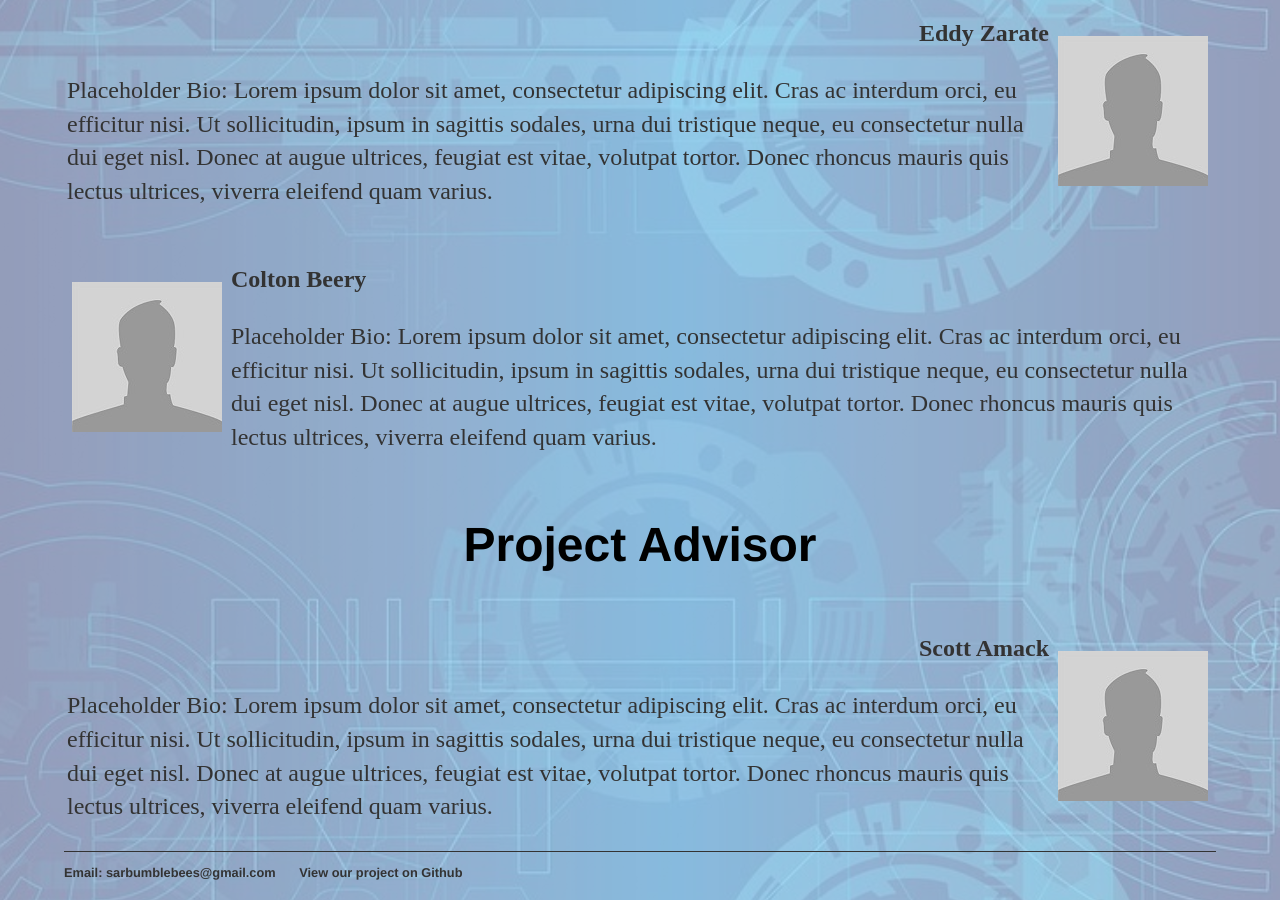
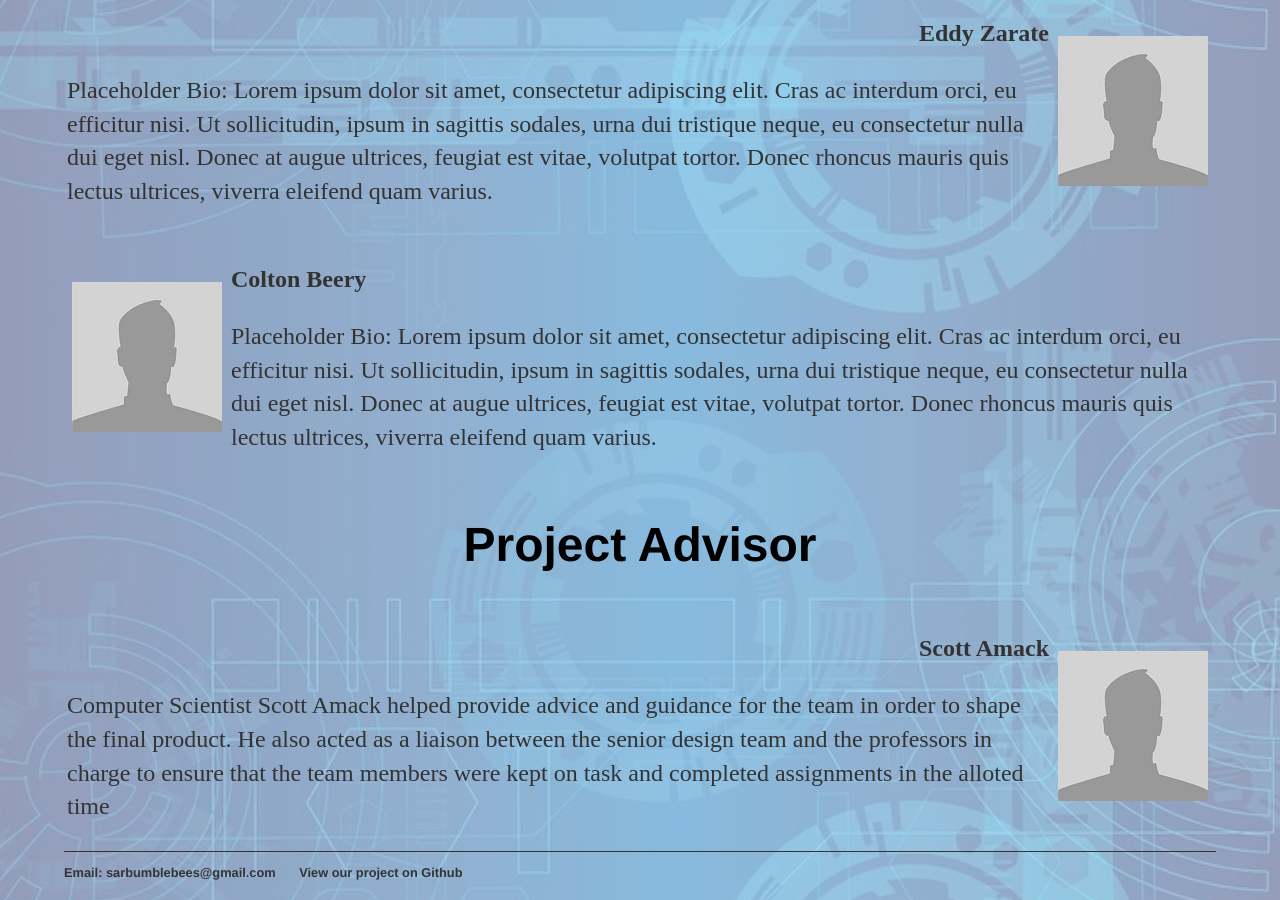
Before and after one commit to ColtonBeery/sarbumblebees, a Jekyll site: the page built from members/index.html, in a window 1280 px wide and 900 px high, scrolled down 1470 px. Built offline with Jekyll 4.4.1, drawn with Linux system fonts in a browser that asks for light colours.

Commit message:
Bio Update
I added Scott Amack bio that Aiven requested

```diff
--- a/members/index.html
+++ b/members/index.html
@@ -108,7 +108,7 @@ title: Members - SAR Bumblebees
 	<tr>
 		<td>
 			<p align="right"><b>Scott Amack</b></p>
-			<p>Placeholder Bio: Lorem ipsum dolor sit amet, consectetur adipiscing elit. Cras ac interdum orci, eu efficitur nisi. Ut sollicitudin, ipsum in sagittis sodales, urna dui tristique neque, eu consectetur nulla dui eget nisl. Donec at augue ultrices, feugiat est vitae, volutpat tortor. Donec rhoncus mauris quis lectus ultrices, viverra eleifend quam varius.</p>
+			<p>Computer Scientist Scott Amack helped provide advice and guidance for the team in order to shape the final product. He also acted as a liaison between the senior design team and the professors in charge to ensure that the team members were kept on task and completed assignments in the alloted time</p>
 		</td>
 		<td>
 			<img src="/images/Headshot-Placeholder.jpg" alt="Placeholder Image" style="margin:5px 5px">
```
